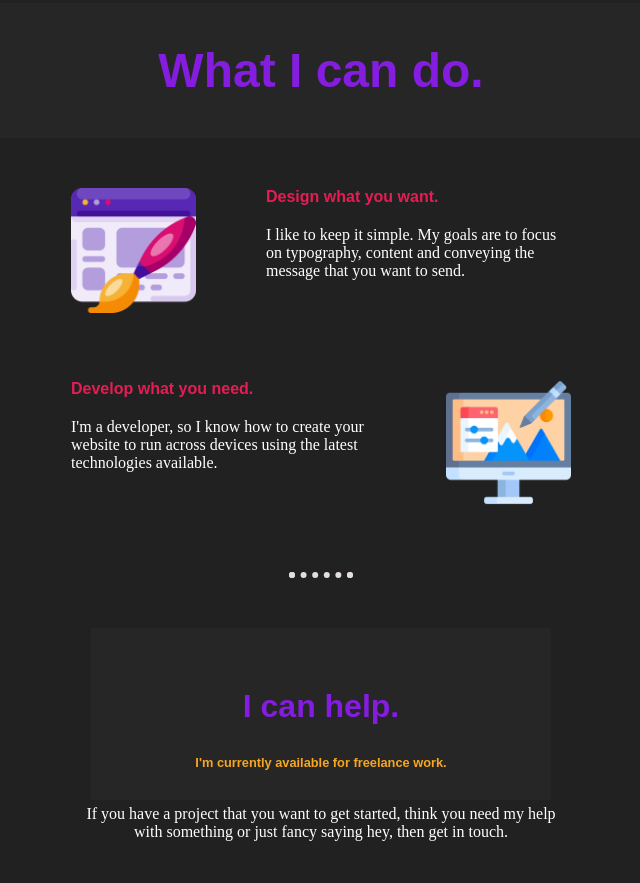
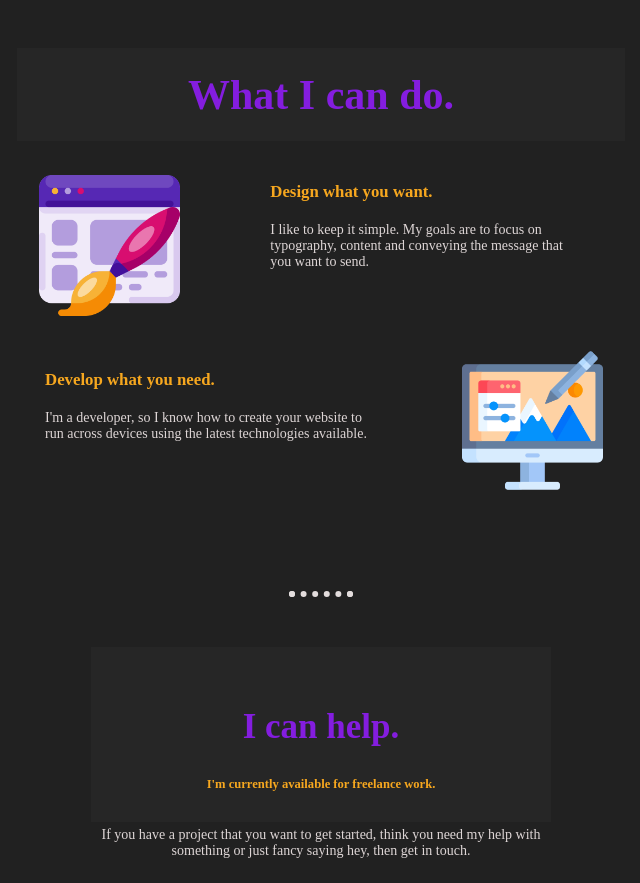
Before and after one commit to Anuragchavhan0/cv, a plain HTML site: page index.html in a window 1280 px wide. Shown: the part 1914-2797 px from the top of the page, without its empty margins (319-959 px from the left). Drawn offline with Linux system fonts and the light colour scheme; a web font is replaced by a local one.

Commit message:
Add files via upload

```diff
--- a/css/style.css
+++ b/css/style.css
@@ -3,56 +3,71 @@
     background-color: #212121;
     margin: 0;
     padding: 0;
-    font-family:  serif;
+    font-family:  'Tiro Bangla', serif;
     text-align: center;
-    color: white;
-    font-size: 16px;
+    color: rgb(222, 214, 214);
+    font-size: 14px;
 
 
+}
 
+    /*navigation */
+
+header,div,a{
+    text-decoration: none;
+    align-items: center;
+    padding:  0 6%;
+    margin-top:5% ;
+    color: #f6a71f;
+}
+
+header,div,a:hover{
+    color: #841ddf ;}
+
+    /*header section */
+
+.container{
+    display: flex;
+    justify-content: center;
+    margin-bottom: 5%;
 }
 
 
 
 
-header,div,a{
+
+.heading {
+    margin-top: -10%;
+    font-size: 7rem;
+    font-family: 'Tiro Bangla', serif;
+    line-height: 1.3;
+    background: -webkit-linear-gradient(right,#4a00e0, #8e2de2);
+    background-clip: text;
+    -webkit-background-clip: text;
+    -webkit-text-fill-color: transparent;
+}
 
 
-    text-decoration: none;
-    align-items: center;
-    padding:  0 70px;
-    margin-top:50px ;
-    color: #f6a71f;
-
-
-
-
- }
-header,div,a:hover{
-    color: #841ddf ;
-
-
-}
 h2{
-    font-size: 2rem;
-    font-family:  sans-serif;
+    font-size: 2.5rem;
+    font-family: 'Tiro Bangla', serif;
     margin-top: 30px;
     margin-bottom: 20px;
     color: #841ddf;
 
 }
 h3{
-    font-size: 1rem;
-    font-family: sans-serif;
+    font-size: 1.2rem;
+    font-family: 'Tiro Bangla', serif;
     margin-bottom: 20px;
-    color:#e61c55 ;
+    color:#f6a71f ;
     text-align: left;
     font-weight: 200px;
 
 }
 h4{
-    font-size: 0.8rem;
-    font-family: sans-serif;
+    font-size: 0.9rem;
+    font-family: 'Tiro Bangla', serif;
     color:#f6a71f ;
     font-weight: 150px;
 
@@ -62,116 +77,72 @@ h4{
   border: dotted #e3dddd 6px;
   border-bottom: none;
   width: 4%;
-  margin: 100px auto 100px auto;
-
- }
-.heading {
-    margin-top: -70px;
-    margin-bottom: 100px;
-    font-size: 7rem;
-    font-family: sans-serif;
-    background: -webkit-linear-gradient(right,#4a00e0, #8e2de2);
-    background-clip: text;
-    -webkit-background-clip: text;
-    -webkit-text-fill-color: transparent;
+    margin: 100px auto 100px auto;
+}
 
 
 
+ /* About Section */
+
+.about-me{
+    width: 35%;
+    margin: auto;
 }
-.container{
 
+/* section Work */
+
+.work-section{
+    width: 50%;
     display: flex;
-    justify-content: center;
-    flex-direction: row-reverse;
+    justify-content:space-between;
+    margin: auto;
+    padding-bottom: 3%;
+    padding-top: 3%;
+    align-items: center;
+}
+.work-image{
+    width: 25%;
+    padding-right: 10%;
+}
+.work-image-2{
+    width: 25%;
+    padding-left: 10%;
 
 
 }
-.img2{
-
-    margin-top: 50px;
-
+.right{
+    margin-top: -7%;
+}
+.work-section-2{
+    width: 50%;
+    display: flex;
+    justify-content: space-between;
+    flex-direction: row-reverse;
+    margin: auto;
+    align-items: center;
+}
+.work-para-1{
+    text-align: left;
+    width: 100%;
+}
+.left{
+    margin: -5% 0 0 -5%;
 }
 
-.para{
-    margin-top: -100px;
 
-}
-.para-1{
-    width: 35%;
-    margin: auto;
 
-}
-
-.heading-2{
-    width: 800px;
-    padding: 40px;
+.work-heading{
+    width: 50%;
+    padding: 2%;
     background-color:#262626 ;
     font-size: 3rem;
     margin: auto;
-
-
-
-}
-.Cantainar-2{
-    width: 50%;
-    margin:auto;
-
 }
 
 
-.img-3{
-    width: 25%;
-    float: left;
-    margin-right: 70px;
+/*section-help*/
 
-}
-.left{
-    margin-bottom:100px;
-}
-.right{
-
-    width: 85%;
-
-}
-.right-2{
-    width: 60%;
-    margin-left: -70px;
-}
-
-
-.para-2{
-    text-align: left;
-    font-weight: 100;
-
-}
-.para-3{
-    text-align: left;
-    font-weight: 100 ;
-
-}
-
-.para-4{
-    width: 500px;
-    margin: auto;
-    margin-top:  5px;
-    font-weight: 100;
-
-}
-.img-4{
-
-    width: 25%;
-    float: right;
-    margin-left:70px;
-
-
-}
-.left-2{
-    justify-content: space-around;
-    align-items: flex-end;
-    margin: auto;
-}
-
-.heading-3{
+.heading-help{
     padding:30px ;
     text-align: center;
     background-color:#262626 ;
@@ -183,6 +154,13 @@ h4{
     font-size: 3.rem;
     background: none;
     margin-bottom: 30px;
+}
+.help-para{
+    width: 40%;
+    margin: auto;
+    margin-top:  5px;
+    font-weight: 100;
+
 }
 .available{
     background: none;
@@ -225,3 +203,57 @@ h4{
     padding: 40px;
     color: #f6a71f;
 }
+
+@media  (max-width:720px) {
+    .container{
+        display: block;
+    }
+
+    .heading{
+        margin: 5%;
+    }
+    .work-section{
+        width: 50%;
+        margin-top:5% ;
+        justify-content: space-evenly;
+        display: block;
+
+    }
+    .work-section-2{
+        width: 50%;
+        flex-direction: column;
+    }
+
+    .left{
+        margin-top: 5%;
+        margin: auto;
+    }
+    .right{
+        margin-top: 10%;
+        margin: auto;
+    }
+
+    h3{
+        text-align: center;
+        margin:  auto auto 5% auto;
+    }
+    .work-para-1{
+        text-align: center;
+    }
+    .work-image{
+        width: 30%;
+        padding-left: 10%;
+        margin-bottom: 5%;
+
+    }
+    .work-image-2{
+        width: 30%;
+        padding-right:10% ;
+        margin-top: 5%;
+        margin-bottom: 5%;
+    }
+    .help-para{
+        width: 75%;
+    }
+
+}
--- a/index.html
+++ b/index.html
@@ -1,5 +1,6 @@
 <!DOCTYPE html>
 <html lang="en">
+
 <head>
     <meta charset="UTF-8">
     <meta http-equiv="X-UA-Compatible" content="IE=edge">
@@ -7,7 +8,7 @@
     <title>Anurag's site</title>
     <link rel="preconnect" href="https://fonts.googleapis.com">
     <link rel="preconnect" href="https://fonts.gstatic.com" crossorigin>
-<link href="https://fonts.googleapis.com/css2?family=Merriweather&family=Montserrat&display=swap" rel="stylesheet">
+    <link href="https://fonts.googleapis.com/css2?family=Montserrat&family=Tiro+Bangla&display=swap" rel="stylesheet">
     <link rel="stylesheet" href="css/style.css">
 </head>
 
@@ -16,82 +17,103 @@
     <header>
 
         <div>
-            <a href="#">ABOUT</a>
-            <a href="#">WORK</a>
-            <a href="#">NOTES</a>
+            <a href="#about">ABOUT</a>
+            <a href="#work">WORK</a>
+            <a href="#help">HELP</a>
 
         </div>
 
     </header>
     <div class="container">
         <div>
+            <img src="images/astronaut.png" alt="" class="img2">
+        </div>
+        <div>
             <h1 class="heading">I'm Anurag </h1>
             <p class="para">a web designer</p>
 
 
         </div>
-        <div>
-            <img src="images/astronaut.png" alt="" class="img2">
-        </div>
 
     </div>
-   <img  src="images/asteroid.png" alt="" class="img">
+    <img src="images/asteroid.png" alt="" class="img">
 
 
     <hr>
-   <div>
+    <div id="about">
         <img src="images/boy.png" alt="My picture">
         <h2>Hilo.</h2>
-     <p class="para-1" >I'm a web designer from  Nagpur , Maharastra. I have a passion for web design and love to create website.</p>
+        <p class="about-me">I'm a web designer from Nagpur , Maharastra. I have a passion for web design and love to
+            create website.</p>
     </div>
     <hr>
 
-   <h2 class="heading-2">What I can do.</h2>
 
-    <div class="Cantainar-2">
-      <div class="left">
-          <img src="images/web-design.png" alt="" class="img-3">
+
+    <div id="work">
+
+        <h2 class=" work-heading">What I can do.</h2>
+
+
+        <div class=" work-section">
+            <img src="images/web-design.png" alt="" class="work-image">
 
             <div class="right">
                 <h3>Design what you want.</h3>
-              <p class="para-2"> I like to keep it simple. My goals are to focus on typography, content and conveying the message that you want to send.</p>
+                <p class="work-para-1"> I like to keep it simple. My goals are to focus on typography, content and
+                    conveying
+                    the message that you want to send.
+                </p>
             </div>
         </div>
 
-        <div class="left-2">
-            <img src="images/illustration.png" alt="" class="img-4">
-            <div class="right-2">
+        <div class=" work-section-2">
+            <img src="images/illustration.png" alt="" class="work-image-2">
+            <div class="left">
                 <h3>Develop what you need.</h3>
-                <p class="para-3">I'm a developer, so I know how to create your website to run across devices using the latest technologies available.</p>
+                <p class="work-para-1">I'm a developer, so I know how to create your website to run across devices using
+                    the
+                    latest technologies available.
+                </p>
 
             </div>
 
         </div>
 
+
     </div>
 
+
+
+
+
     <hr>
-    <div class="heading-3">
+    <div id="help">
+        <div class="heading-help">
 
             <h2 class="help">I can help.</h2>
             <h4 class="available">I'm currently available for freelance work.</h4>
 
         </div>
-    <p class="para-4">If you have a project that you want to get started, think you need my help with something or just fancy saying hey, then get in touch.</p>
+        <p class="help-para">If you have a project that you want to get started, think you need my help with something or
+            just
+            fancy saying hey, then get in touch.</p>
 
         <div>
-        <button class="btn">Contact Me</button>
+            <button><a href="https://instagram.com/anuragchavhan0?igshid=YmMyMTA2M2Y=" class="btn">Contact Me</a></button>
         </div>
 
-    <div class="bottom">
+        <div class="bottom" >
             <a href="#">Dribble</a>
             <a href="#">Twitter</a>
             <a href="https://instagram.com/anuragchavhan0?igshid=YmMyMTA2M2Y=">Instagram</a>
             <a href="#">Hire Me</a>
 
         </div>
+    </div>
 
 
 
 </body>
+
 </html>
```
Lines whose indentation alone changed are shown as unchanged.
